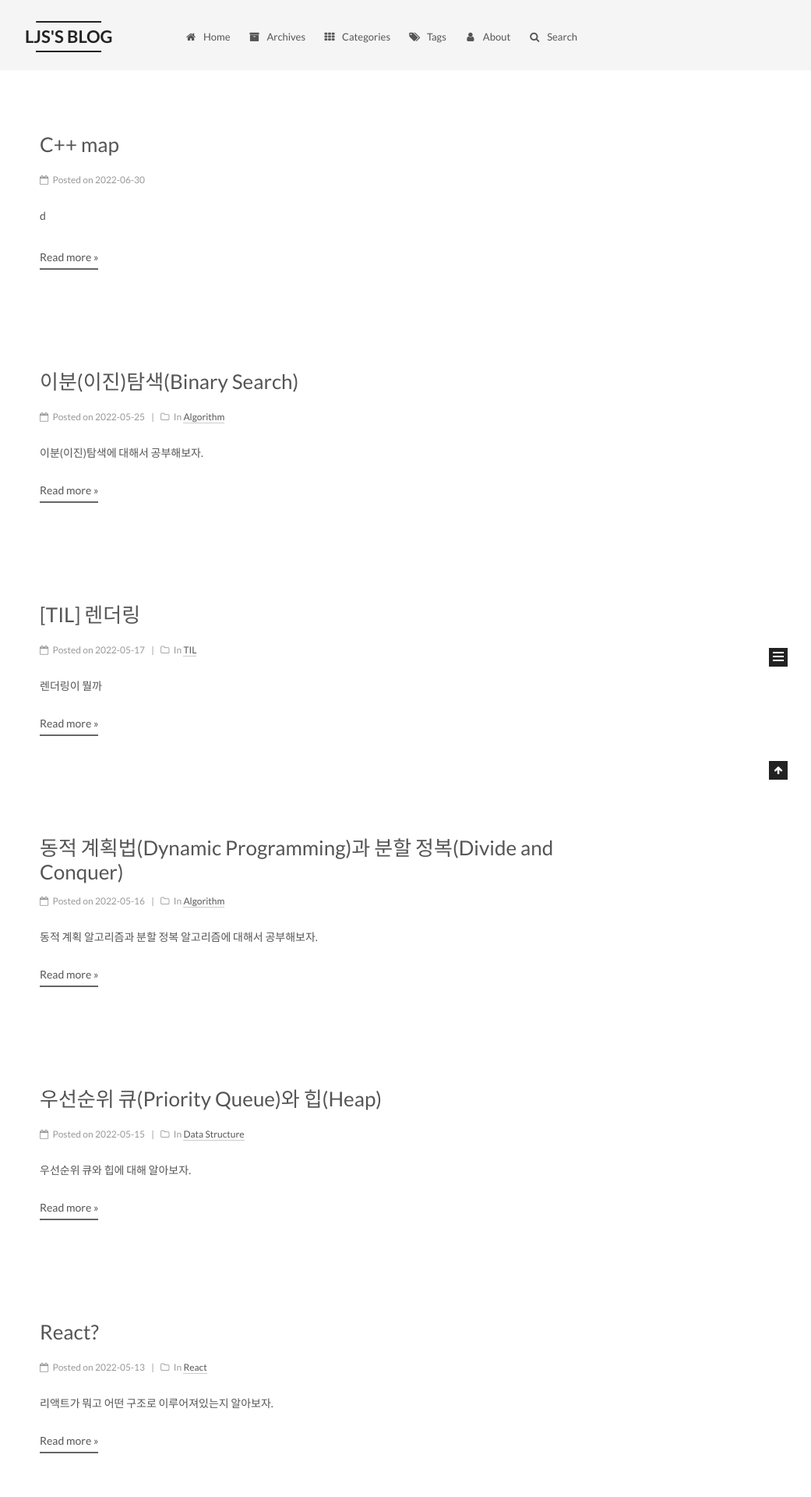
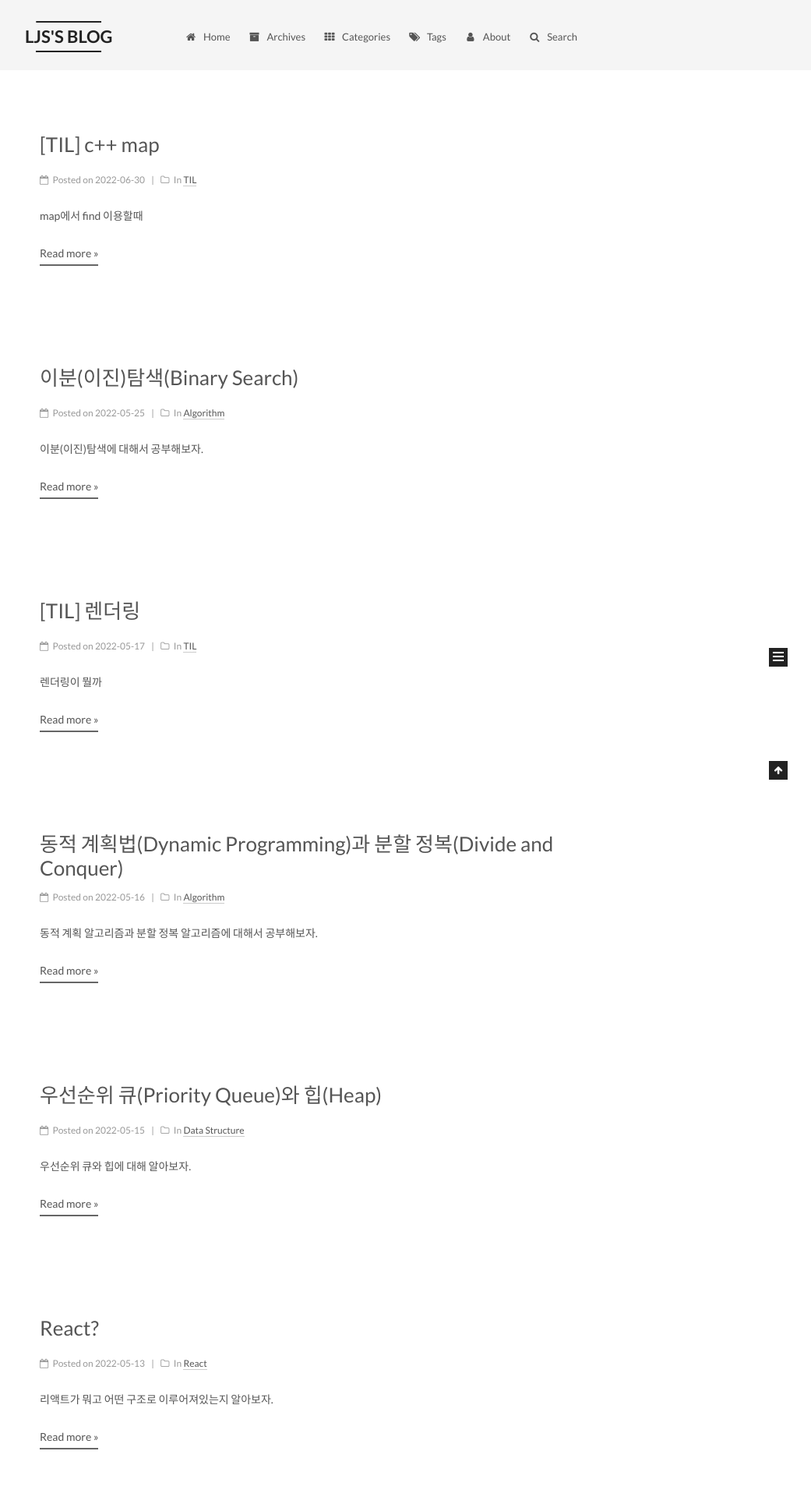
Before and after one commit to Lee-jisang/Lee-jisang.github.io, a Jekyll site: the page built from index.html, in a window 1280 px wide. Shown: the top 1920 px of the page at 78% size, without its empty margins (239-1280 px from the left). Built offline with Jekyll 4.4.1, drawn with Linux system fonts in a browser that asks for light colours; the list of posts is cut into pages by our own code; some of the changed lines change nothing that is shown.

Commit message:
Update 2022-06-30-c++ map.md

````diff
--- a/_posts/TIL/2022-06-30-c++ map.md
+++ b/_posts/TIL/2022-06-30-c++ map.md
@@ -1 +1,60 @@
-d
+---
+title: "[TIL] c++ map"
+categories:
+  - TIL
+excerpt: map에서 find 이용할때
+date: 2022-06-30
+tags:
+- c++
+- map
+---
+
+
+
+
+> # unique?
+---
+
+unique 함수는 연속으로 중복 되는 원소 를 vector의 제일 뒷부분으로 쓰레기 값으로 보낸다. 즉 다시 말해 중복 되지 않는 원소들 만을 앞에서 부터 채운다.
+이때 주의할 점은 연속으로 중복 되는 원소만을 없애기 때문에 반드시 정렬 을 시행해 줘야 한다.
+
+```c++
+#include <iostream>
+#include <map>
+
+using std::cout; using std::cin;
+using std::endl; using std::map;
+using std::string;
+
+int main(){
+    std::map<string, string> m1 = {{"h", "htop"},
+                                   {"k", "ktop"},
+                                   {"t", "ttop"},
+                                   {"r", "rtop"},
+                                   {"w", "wtop"},
+                                   {"p", "ptop"},};
+
+    string key = "h";
+
+    auto item = m1.find(key);
+    if (item != m1.end()) {
+        cout << "Key exists!  -  {" <<
+            item->first << ";" << item->second << "}\n";
+    } else {
+        cout << "Key does not exist!" << endl;
+    }
+
+    return EXIT_SUCCESS;
+}
+```
+
+```c++
+v.erase(unique(v.begin(),v.end()),v.end());
+```
+
+
+> # 예시
+---
+
+
+https://life-with-coding.tistory.com/305
````
